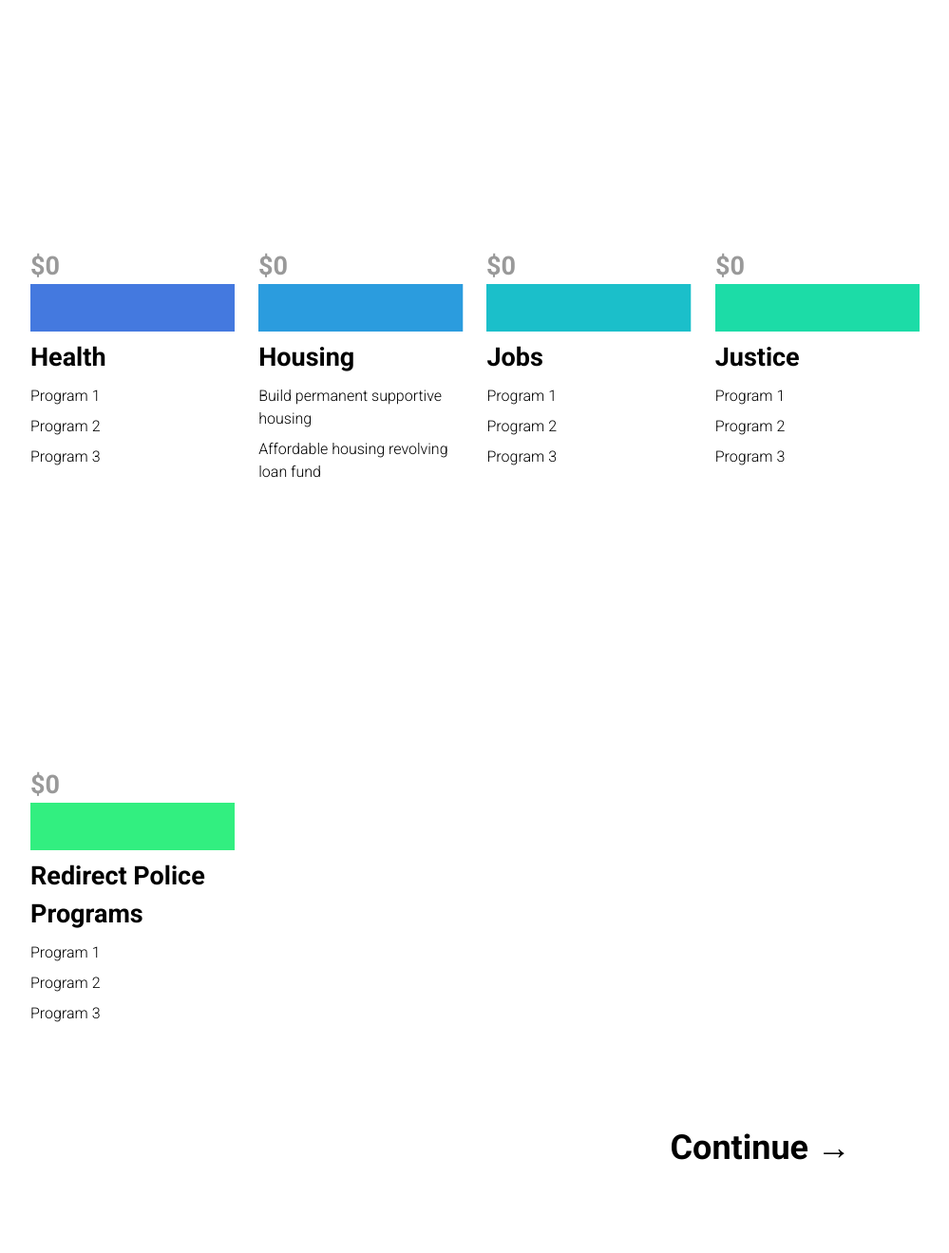
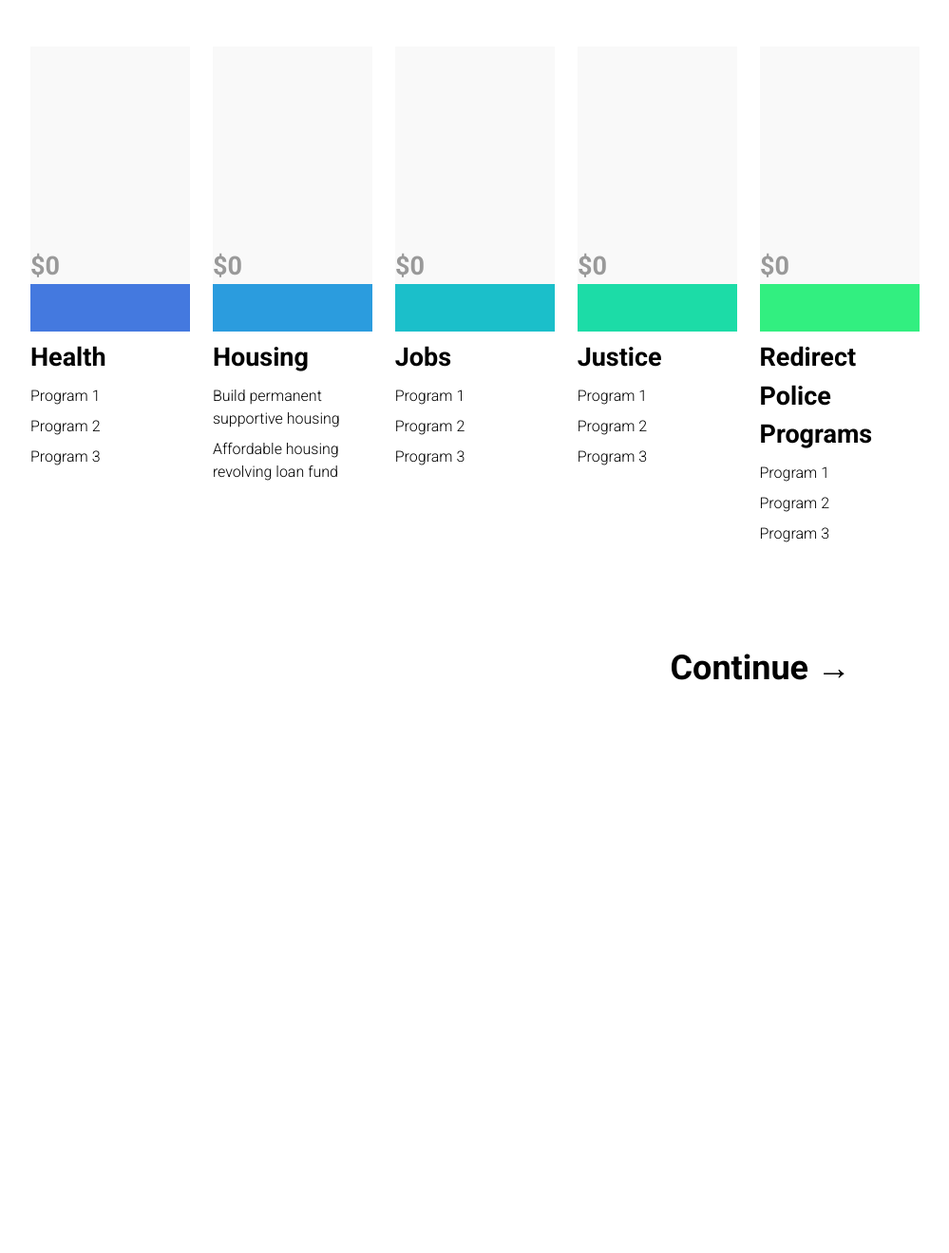
Before and after one commit to opencleveland/refundcleveland, a Django app: page /penny-budget/ in a window 1280 px wide. Shown: the part 292-1611 px from the top of the page at 95% size, without its empty margins (140-1139 px from the left). After the commit the page ends 1008 px from the top, so only its background shows below. Run offline with Django 3.2, Linux system fonts and the light colour scheme.

Commit message:
Add background rects to show max bar capacity

```diff
--- a/static/js/penny_budget.js
+++ b/static/js/penny_budget.js
@@ -1,10 +1,11 @@
 (function() {
 
+
     const data = [{"name": "Health", "dollars": 0, },
-            {"name": "Housing", "dollars": 0, "programs": ["Build permanent supportive housing", "Affordable housing revolving loan fund"]},
-            {"name": "Jobs", "dollars": 0},
-            {"name": "Justice", "dollars": 0},
-            {"name": "Redirect Police Programs", "dollars": 0}];
+        {"name": "Housing", "dollars": 0, "programs": ["Build permanent supportive housing", "Affordable housing revolving loan fund"]},
+        {"name": "Jobs", "dollars": 0},
+        {"name": "Justice", "dollars": 0},
+        {"name": "Redirect Police Programs", "dollars": 0}];
 
     const MULTIPLIER = 2.5,  // add height to bars
         SHIFT = 50,  // bar height when data is $0
@@ -31,6 +32,14 @@
         .attr("height", height + margin.top + margin.bottom)
         .attr("width", "100%")
         .attr("y", 0);
+
+    // Add background bar rects
+    let background_bars = svgs.append("rect")
+        .attr("class", "background_bar")
+        .attr("width", "100%")
+        .attr("height", d => (100 * MULTIPLIER) + SHIFT)
+        .attr("y", d => height - (100 * MULTIPLIER) - SHIFT)
+        .attr("x", 0);
 
     // Bars drag event handler
     let max_amount, current_data;
--- a/static/style.css
+++ b/static/style.css
@@ -174,7 +174,7 @@ div#penny_budget {
 }
 @media screen and (min-width: 769px) {
   #penny_budget .bar_wrap {
-    width: 23%;
+    width: 18%;
   }
 }
 #penny_budget ul {
@@ -241,4 +241,8 @@ div#penny_budget {
   cursor: pointer;
 }
 
+.penny_budget rect.background_bar {
+  fill: #f9f9f9;
+}
+
 /*# sourceMappingURL=style.css.map */
--- a/static/style.scss
+++ b/static/style.scss
@@ -183,7 +183,7 @@ div#penny_budget {
 
 @media screen and (min-width: 769px) {
     #penny_budget .bar_wrap {
-        width: 23%;
+        width: 18%;
     }
 }
 
@@ -250,3 +250,7 @@ div#penny_budget {
   color: #999;
   cursor: pointer;
 }
+
+.penny_budget rect.background_bar {
+    fill: #f9f9f9;
+}
```
Also changed, not shown: 1 other file.
